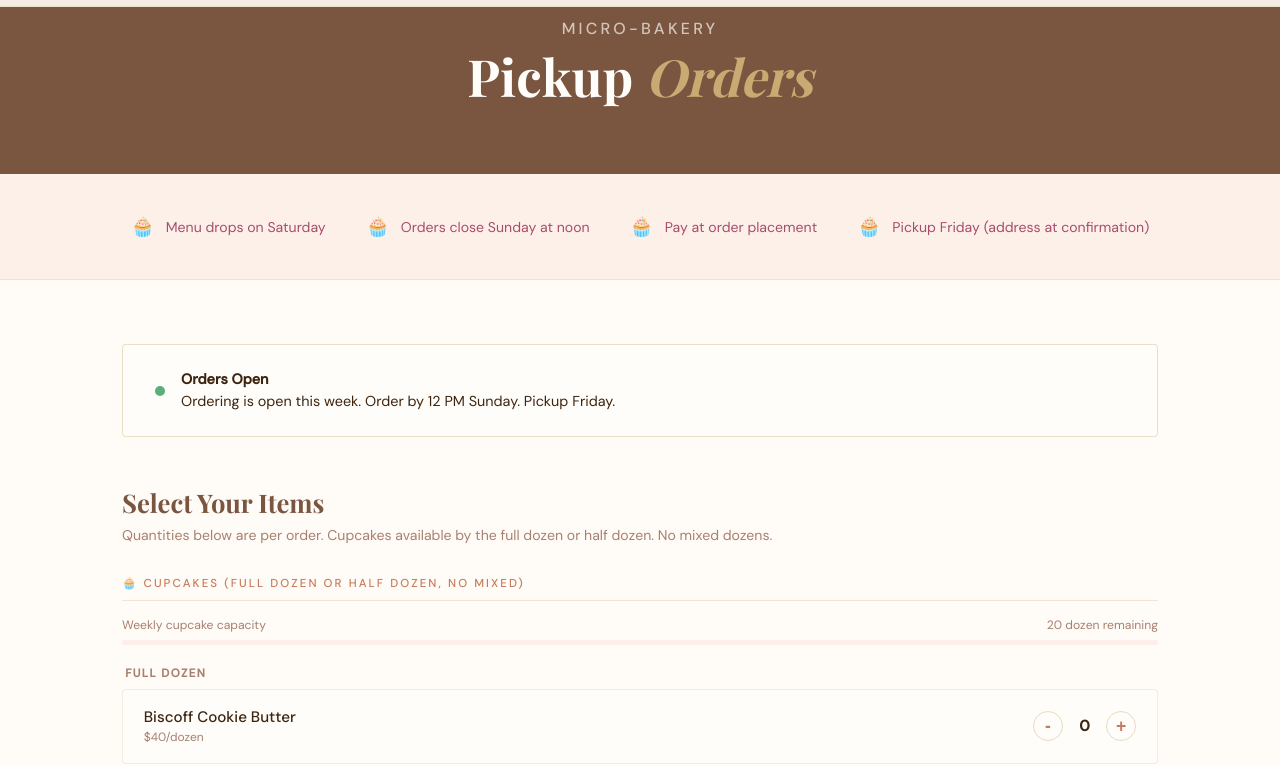
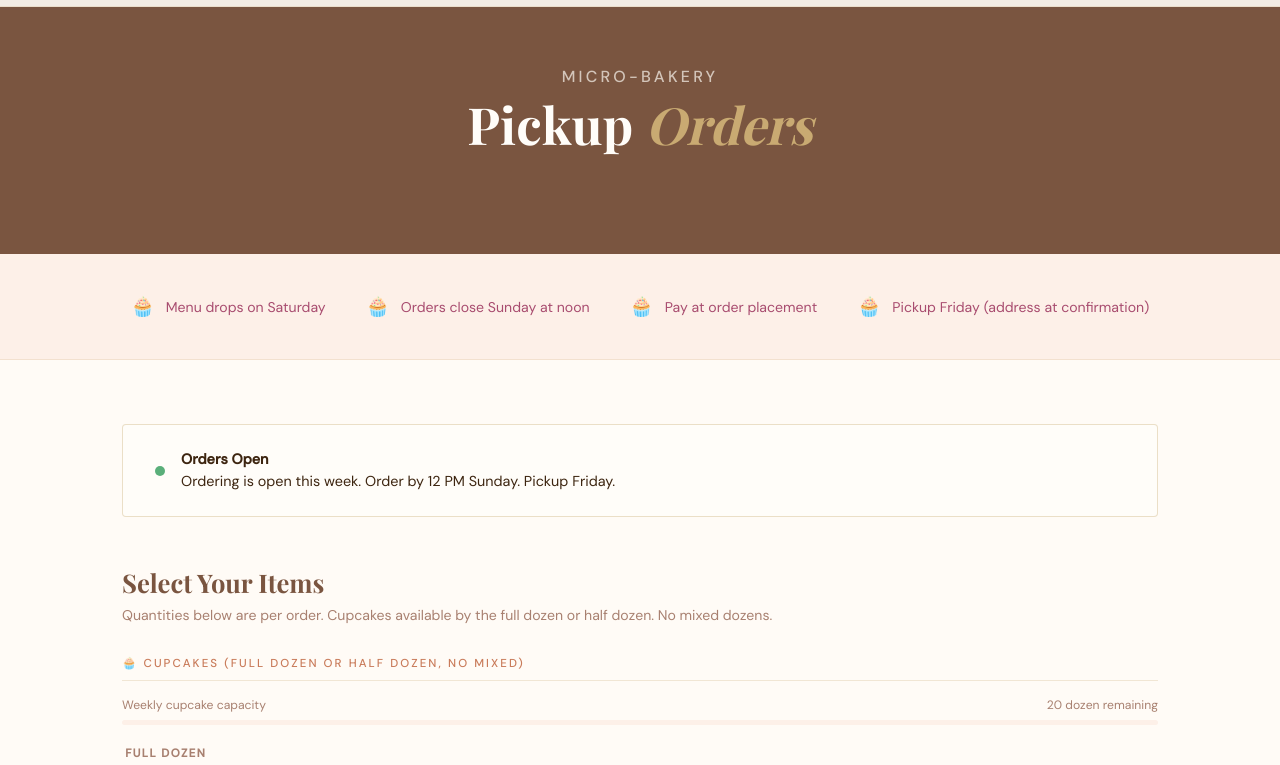
Before and after one commit to cynthiajones34/the_blessed_baker_and_son, a plain HTML site: page micro-bakery.html in a window 1280 px wide. Shown: the part 65-830 px from the top of the page. Drawn offline with nearby package versions, Linux system fonts and the light colour scheme; a web font is replaced by a local one.

Commit message:
Add more top space and vertically center hero content on micro-bakery page

```diff
--- a/micro-bakery.html
+++ b/micro-bakery.html
@@ -41,7 +41,7 @@
     }
     .nav-back:hover{color:var(--rose);}
     .page-header{
-      background:var(--chocolate);padding:5rem 4rem 3rem;text-align:center;display:flex;flex-direction:column;align-items:center;justify-content:center;
+      background:var(--chocolate);padding:8rem 4rem 5rem;min-height:280px;text-align:center;display:flex;flex-direction:column;align-items:center;justify-content:center;
     }
     .page-header-tag{
       font-size:0.72rem;font-weight:500;letter-spacing:0.2em;
```
